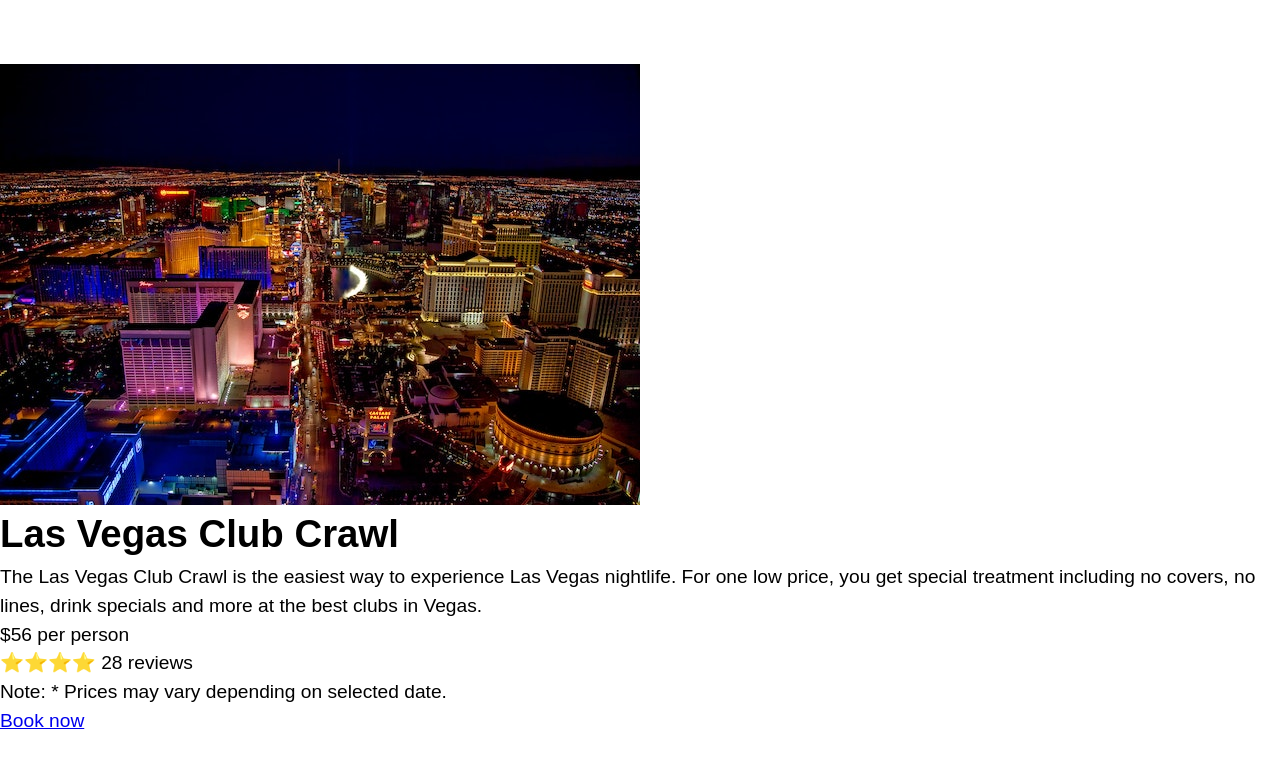
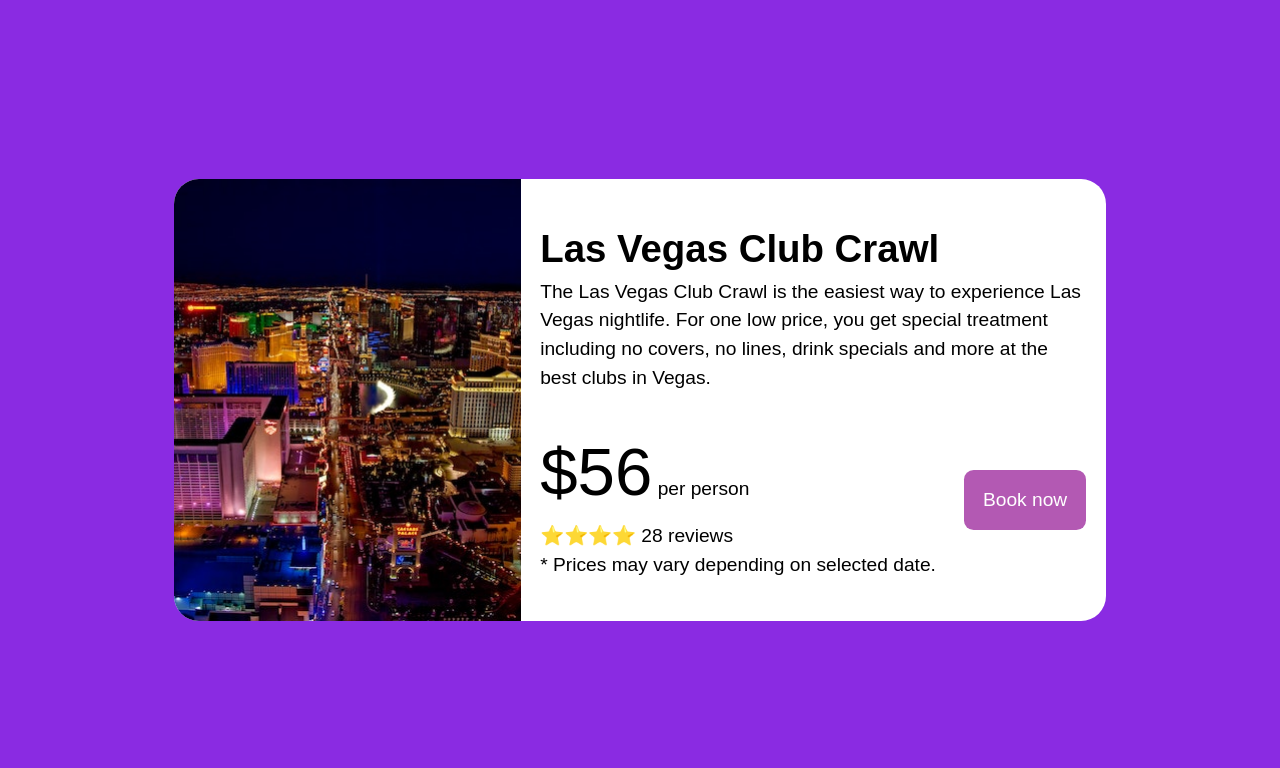
Before and after one commit to irm1005-itec1005-fall-2023/tutorial-exercise-06-jt-ruddy, a plain HTML site: page index.html in a window 1280 px wide. Drawn offline with Linux system fonts and the light colour scheme.

Commit message:
Add Changes

```diff
--- a/index.html
+++ b/index.html
@@ -40,14 +40,18 @@
 
     <main>
 
-      <div class="card--container">
+      <div class="card-container">
 
         <!-- Image -->
-        <img src="images/vegas.jpg" alt="Vegas skyline" />
-
+        <div class="part1">
+          <img src="images/vegas.jpg" class="image" alt="Vegas skyline" />
+        </div>
         <!-- Content -->
 
         <!-- Top -->
+        <div class="part2">
+
+          <div class="top">
             <h1>Las Vegas Club Crawl</h1>
 
             <p>
@@ -55,19 +59,32 @@
               nightlife. For one low price, you get special treatment including no
               covers, no lines, drink specials and more at the best clubs in Vegas.
             </p>
+          </div>
 
          <!-- Bottom -->
+          <div class="bot-b">
+
+            <div class="bottom">
 
               <!-- Bottom Right -->
-        <p><span>$56</span> per person</p>
+              <div class="bot-r">
+                <p><span class="price">$56</span> per person</p>
 
                 <p>⭐️⭐️⭐️⭐️ 28 reviews</p>
 
                 <p><span class="sr-only">Note: </span>* Prices may vary depending on selected date.</p>
+              </div>
 
              <!-- Bottom Left -->
-        <a href="#">Book now</a>
+              <div class="bot-l">
+                <a href="#" class="btn">Book now</a>
+              </div>
 
+            </div>
+
+          </div>
+
+      </div>
       </div>
 
     </main>
--- a/style.css
+++ b/style.css
@@ -16,4 +16,75 @@ body {
   display: flex;
   justify-content: center;
   align-items: center;
+
+  min-width: 1000px;
+
+  background-color: blueviolet;
 }
+
+.card-container{
+  display: flex;
+  justify-content: center;
+  align-items: center;
+  background-color: white;
+  border-radius: 1.3rem;
+  width: 48.5rem;
+  height: 23rem;
+}
+
+.top{
+  margin-bottom: 1.5rem;
+  margin-left: 1rem;
+  margin-right: 1rem;
+}
+
+.bottom{
+  display: flex;
+  align-items: center;
+  justify-content: space-between;
+
+
+  margin-left: 1rem;
+  margin-right: 1rem;
+}
+
+
+.btn{
+
+  background-color: rgb(179, 89, 179);
+  color: white;
+  text-decoration: none;
+  transition: background-color 0.5s;
+
+  font-size: 1rem;
+  border-radius: 0.5rem;
+  padding: 1rem 1rem;
+}
+
+
+.btn:hover{
+  background-color:rgb(86, 37, 86);
+  color: white;
+}
+
+
+.price{
+  font-size: 3.5rem;
+}
+
+.sr-only{
+  visibility: hidden;
+  font-size: 0;
+}
+
+.bot-r{
+  align-self: flex-start;
+}
+
+.image{
+  border-top-left-radius: 1.3rem;
+  border-bottom-left-radius: 1.3rem;
+  object-fit: cover;
+  height: 23rem;
+  width: 55rem;
+}
```
Lines whose indentation alone changed are shown as unchanged.
